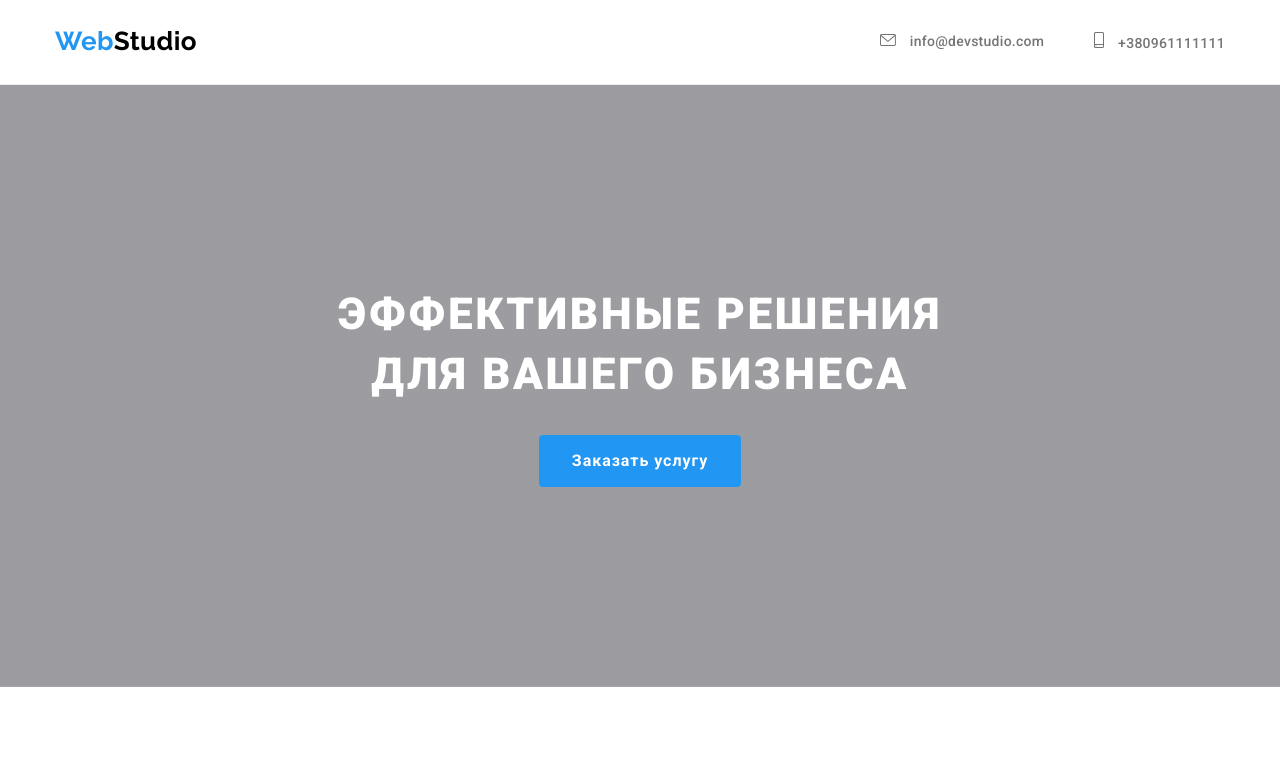
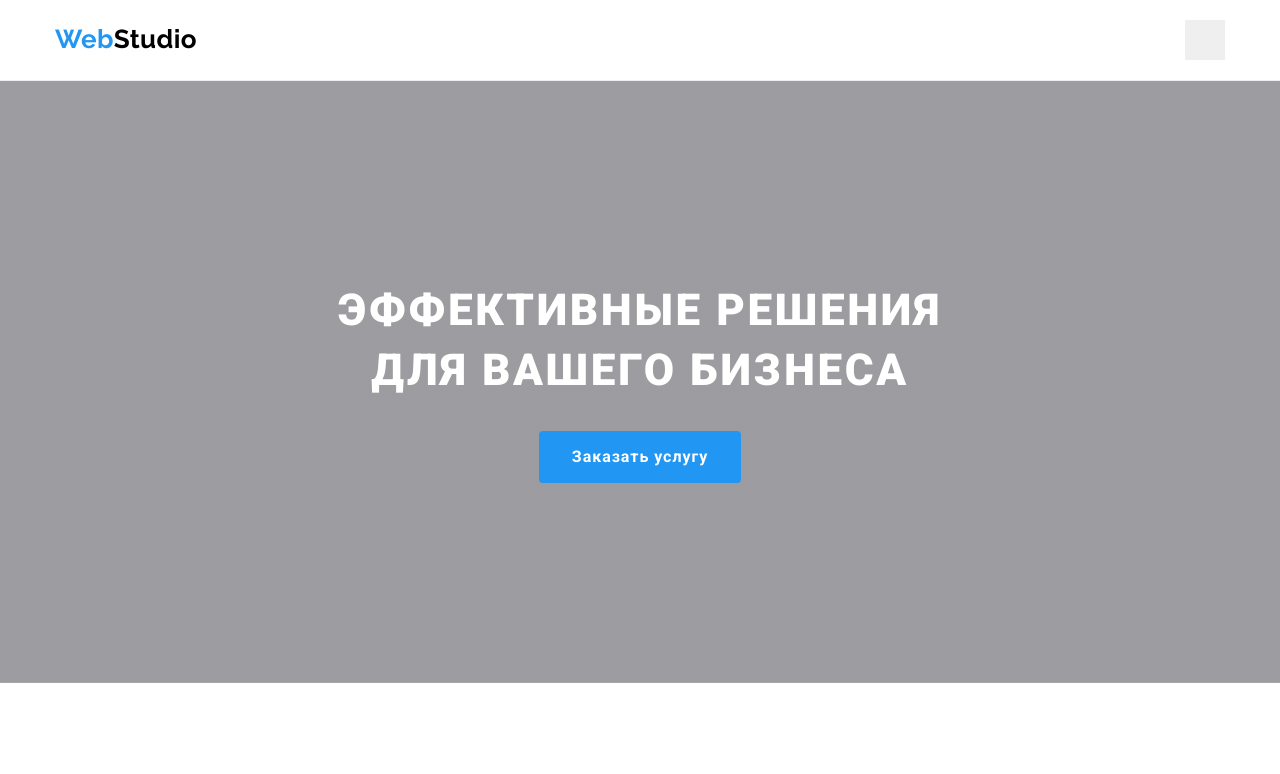
Before and after one commit to LidiyaYem/goit-markup-hw-08, a plain HTML site: page index.html in a window 1280 px wide. Shown: the top 774 px of the page. Drawn offline with nearby package versions, Linux system fonts and the light colour scheme.

Commit message:
main-adaptive-done-button

```diff
--- a/index.html
+++ b/index.html
@@ -49,6 +49,13 @@
                 </svg>
                 +380961111111</a></li>
     </ul>
+
+    <button type="button" class="menu-open-btn">
+        <svg class="menu-open-icon" width="40" heigth="40">
+            <use href="./images/icons.svg#icon-menu_40px">
+            </use>
+            </svg>
+    </button>
         </div>
 
   </header>
--- a/sass/components/_header.scss
+++ b/sass/components/_header.scss
@@ -70,7 +70,7 @@
 }
 
 .site-auth {
-    display: flex;
+    display: none;
     margin-left: auto;
     padding-left: 0;
 
@@ -120,3 +120,13 @@
     }
 
 }
+
+.menu-open-btn {
+    width: 40px;
+    height: 40px;
+    padding: 0;
+    border: none;
+    cursor: pointer;
+    display: block;
+    margin-left: auto;
+}
```
Also changed, not shown: images/icons.svg, images/menu_40px.svg (added), images/menu_40px_close.svg (added), images/symbol-defs (1).svg (added), sass/main.css, 1 other file.
